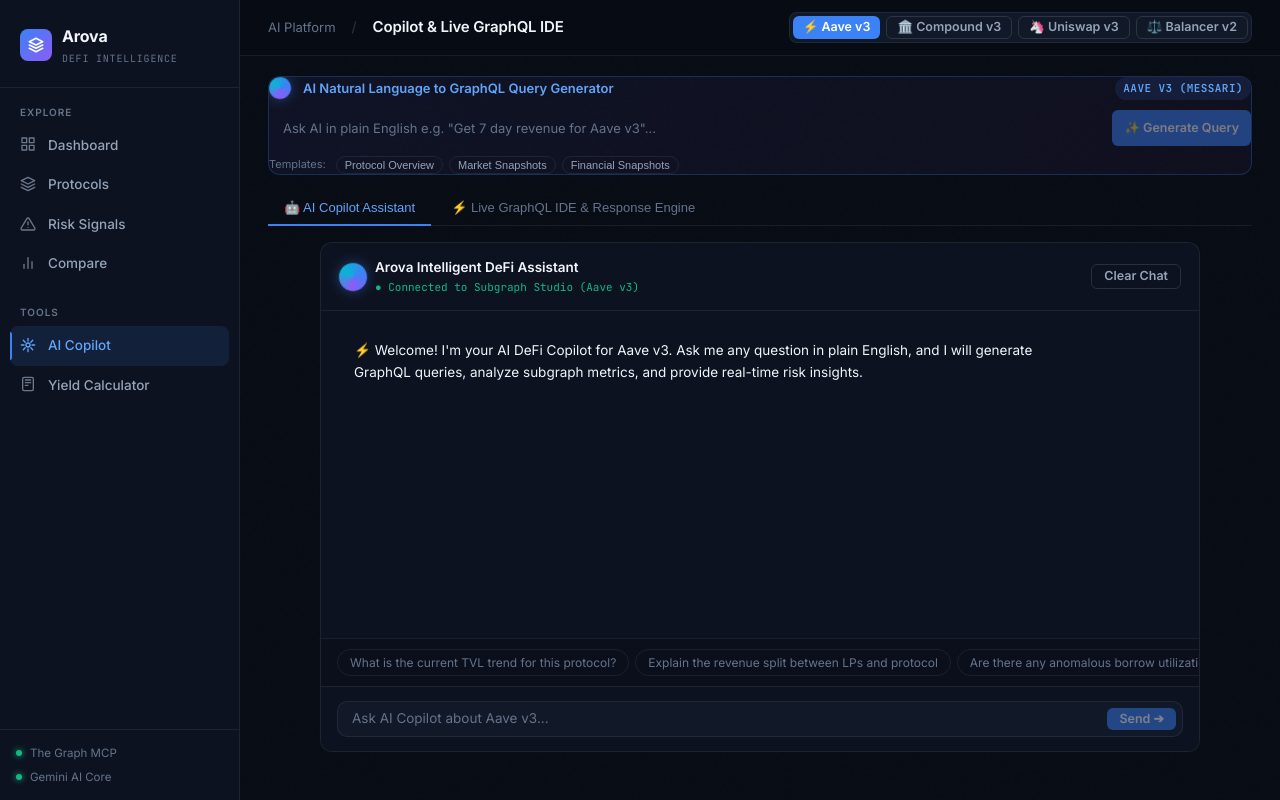
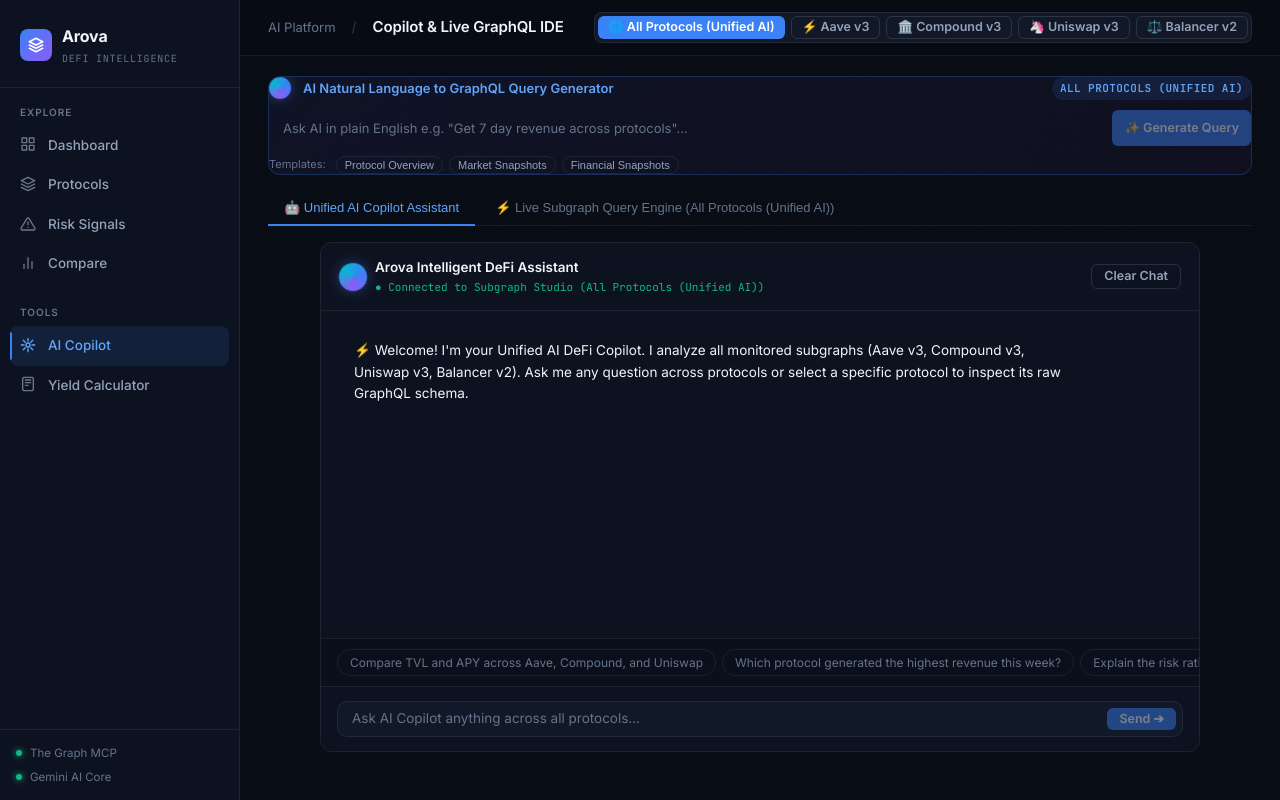
Before and after one commit to allan2k05/Arova, a Next.js app: page /copilot in a window 1280 px wide. Built offline with nearby package versions, Linux system fonts and the light colour scheme.

Commit message:
added unified ai protocol mode

```diff
--- a/app/copilot/page.tsx
+++ b/app/copilot/page.tsx
@@ -5,6 +5,7 @@
 import AppShell from '../components/AppShell';
 
 const PROTOCOLS = [
+  { id: 'all',         name: 'All Protocols (Unified AI)', subgraphId: 'all', schema: 'messari', icon: '🌐' },
   { id: 'aave-v3',     name: 'Aave v3',     subgraphId: 'JCNWRypm7FYwV8fx5HhzZPSFaMxgkPuw4TnR3Gpi81zk', schema: 'messari', icon: '⚡' },
   { id: 'compound-v3', name: 'Compound v3', subgraphId: 'AwoxEZbiWLvv6e3QdvdMZw4WDURdGbvPfHmZRc8Dpfz9', schema: 'messari', icon: '🏛️' },
   { id: 'uniswap-v3',  name: 'Uniswap v3',  subgraphId: '5zvR82QoaXYFyDEKLZ9t6v9adgnptxYpKpSbxtgVENFV', schema: 'official', icon: '🦄' },
@@ -116,10 +117,10 @@
 };
 
 const AI_PROMPTS = [
-  'What is the current TVL trend for this protocol?',
-  'Explain the revenue split between LPs and protocol',
-  'Are there any anomalous borrow utilization rates?',
-  'Generate GraphQL query for daily volume history',
+  'Compare TVL and APY across Aave, Compound, and Uniswap',
+  'Which protocol generated the highest revenue this week?',
+  'Explain the risk rating differences between Lending and DEX protocols',
+  'What is the total aggregated TVL monitored across all subgraphs?',
 ];
 
 function syntaxHighlight(json: string) {
@@ -137,7 +138,7 @@
 
 function CopilotInner() {
   const searchParams  = useSearchParams();
-  const defaultId     = searchParams.get('protocol') ?? 'aave-v3';
+  const defaultId     = searchParams.get('protocol') ?? 'all';
   const defaultProto  = PROTOCOLS.find(p => p.id === defaultId) ?? PROTOCOLS[0];
 
   const [selectedProto, setSelectedProto] = useState(defaultProto);
@@ -148,7 +149,7 @@
   const [isGenerating, setIsGenerating] = useState(false);
 
   // GraphQL IDE state
-  const [query,      setQuery]      = useState(QUERY_TEMPLATES[defaultProto.schema][0].query);
+  const [query,      setQuery]      = useState(QUERY_TEMPLATES['messari'][0].query);
   const [result,     setResult]     = useState<string>('');
   const [isRunning,  setIsRunning]  = useState(false);
   const [runError,   setRunError]   = useState<string | null>(null);
@@ -156,7 +157,7 @@
   // AI Chat state
   const [messages,   setMessages]   = useState<ChatMsg[]>([{
     id: 'welcome', role: 'model',
-    text: `⚡ Welcome! I'm your AI DeFi Copilot for ${defaultProto.name}. Ask me any question in plain English, and I will generate GraphQL queries, analyze subgraph metrics, and provide real-time risk insights.`,
+    text: `⚡ Welcome! I'm your Unified AI DeFi Copilot. I analyze all monitored subgraphs (Aave v3, Compound v3, Uniswap v3, Balancer v2). Ask me any question across protocols or select a specific protocol to inspect its raw GraphQL schema.`,
   }]);
   const [chatInput,  setChatInput]  = useState('');
   const [isChatting, setIsChatting] = useState(false);
@@ -166,12 +167,14 @@
 
   const changeProtocol = (p: typeof PROTOCOLS[0]) => {
     setSelectedProto(p);
-    setQuery(QUERY_TEMPLATES[p.schema][0].query);
+    setQuery(QUERY_TEMPLATES[p.schema === 'official' ? 'official' : 'messari'][0].query);
     setResult('');
     setRunError(null);
     setMessages([{
       id: 'welcome', role: 'model',
-      text: `Switched context to ${p.name}. Ask me anything about this protocol or let me construct custom GraphQL queries for you.`,
+      text: p.id === 'all'
+        ? `Switched to Unified Cross-Protocol mode. I can compare and analyze all protocols simultaneously.`
+        : `Switched context to ${p.name}. Ask me anything about this protocol or inspect its live subgraph schema.`,
     }]);
   };
 
@@ -181,11 +184,13 @@
     setIsGenerating(true);
 
     try {
+      const targetName = selectedProto.id === 'all' ? 'Aave v3' : selectedProto.name;
+      const targetSchema = selectedProto.id === 'all' ? 'messari' : selectedProto.schema;
       const res = await fetch('/api/chat', {
         method: 'POST',
         headers: { 'Content-Type': 'application/json' },
         body: JSON.stringify({
-          message: `The user wants a GraphQL query for ${selectedProto.name} (${selectedProto.schema} schema). Request: "${text}". Generate ONLY valid GraphQL query enclosed inside backticks \`\`\`graphql ... \`\`\`.`,
+          message: `The user wants a GraphQL query for ${targetName} (${targetSchema} schema). Request: "${text}". Generate ONLY valid GraphQL query enclosed inside backticks \`\`\`graphql ... \`\`\`.`,
           flags: [],
           history: []
         }),
@@ -199,7 +204,7 @@
         }
       }
     } catch {
-      // fallback template
+      // fallback
     } finally {
       setIsGenerating(false);
       setNlInput('');
@@ -211,11 +216,16 @@
     setIsRunning(true);
     setRunError(null);
     setResult('');
+
+    const targetSubgraphId = selectedProto.id === 'all'
+      ? 'JCNWRypm7FYwV8fx5HhzZPSFaMxgkPuw4TnR3Gpi81zk' // Aave v3 default for global mode query
+      : selectedProto.subgraphId;
+
     try {
       const res  = await fetch('/api/graphql', {
         method: 'POST',
         headers: { 'Content-Type': 'application/json' },
-        body: JSON.stringify({ subgraphId: selectedProto.subgraphId, query }),
+        body: JSON.stringify({ subgraphId: targetSubgraphId, query }),
       });
       const data = await res.json();
       if (data.error) {
@@ -237,7 +247,7 @@
     setIsChatting(true);
     try {
       const history = messages.filter(m => m.id !== 'welcome').map(m => ({ role: m.role, text: m.text }));
-      const context = `Context: Protocol = ${selectedProto.name} (${selectedProto.schema} schema). Subgraph ID = ${selectedProto.subgraphId}. Current GraphQL query result: ${result ? result.slice(0, 600) : 'None'}.`;
+      const context = `Context: Selected Mode = ${selectedProto.name}. Protocol = ${selectedProto.id}. Current GraphQL result: ${result ? result.slice(0, 600) : 'None'}. Monitored protocols: Aave v3 ($24.79B TVL), Compound v3 ($1.86B TVL), Uniswap v3 ($4.92B TVL), Balancer v2 ($1.12B TVL).`;
       const res  = await fetch('/api/chat', {
         method: 'POST',
         headers: { 'Content-Type': 'application/json' },
@@ -254,7 +264,7 @@
     setIsChatting(false);
   };
 
-  const templates = QUERY_TEMPLATES[selectedProto.schema];
+  const templates = QUERY_TEMPLATES[selectedProto.schema === 'official' ? 'official' : 'messari'];
 
   return (
     <AppShell>
@@ -288,7 +298,7 @@
               AI Natural Language to GraphQL Query Generator
             </div>
             <span className="badge badge-blue" style={{ marginLeft: 'auto' }}>
-              {selectedProto.name} ({selectedProto.schema.toUpperCase()})
+              {selectedProto.name}
             </span>
           </div>
 
@@ -297,7 +307,7 @@
               type="text"
               className="search-input"
               style={{ background: 'var(--bg-void)', border: '1px solid var(--border-subtle)', borderRadius: 8, flex: 1, padding: '10px 14px', fontSize: 13 }}
-              placeholder={`Ask AI in plain English e.g. "Get 7 day revenue for ${selectedProto.name}"...`}
+              placeholder={`Ask AI in plain English e.g. "Get 7 day revenue across protocols"...`}
               value={nlInput}
               onChange={e => setNlInput(e.target.value)}
               onKeyDown={e => { if (e.key === 'Enter') handleGenerateQuery(); }}
@@ -332,10 +342,10 @@
         {/* Tab Navigation */}
         <div className="tabs mb-4">
           <button className={`tab${activeTab === 'copilot' ? ' active' : ''}`} onClick={() => setActiveTab('copilot')}>
-            🤖 AI Copilot Assistant
+            🤖 Unified AI Copilot Assistant
           </button>
           <button className={`tab${activeTab === 'graphql' ? ' active' : ''}`} onClick={() => setActiveTab('graphql')}>
-            ⚡ Live GraphQL IDE & Response Engine
+            ⚡ Live Subgraph Query Engine ({selectedProto.name})
           </button>
         </div>
 
@@ -372,7 +382,7 @@
                   <div className="chat-msg chat-msg-agent">
                     <div className="chat-thinking">
                       <div className="dot-pulse"><span /><span /><span /></div>
-                      Analyzing subgraph data…
+                      Analyzing cross-subgraph data…
                     </div>
                   </div>
                 )}
@@ -389,7 +399,7 @@
                 <div className="chat-input-row">
                   <textarea
                     rows={1}
-                    placeholder={`Ask AI Copilot about ${selectedProto.name}...`}
+                    placeholder={`Ask AI Copilot anything across all protocols...`}
                     value={chatInput}
                     onChange={e => setChatInput(e.target.value)}
                     onKeyDown={e => { if (e.key === 'Enter' && !e.shiftKey) { e.preventDefault(); handleChat(); }}}
```
